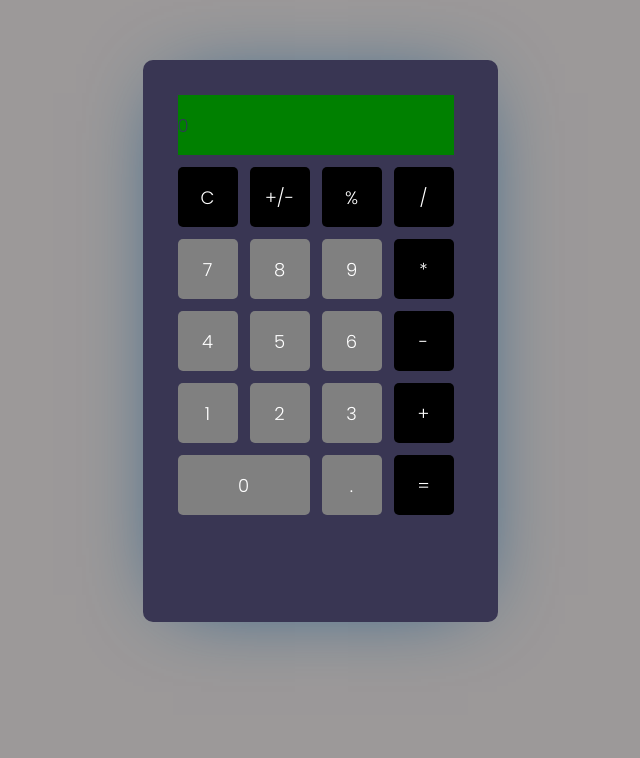
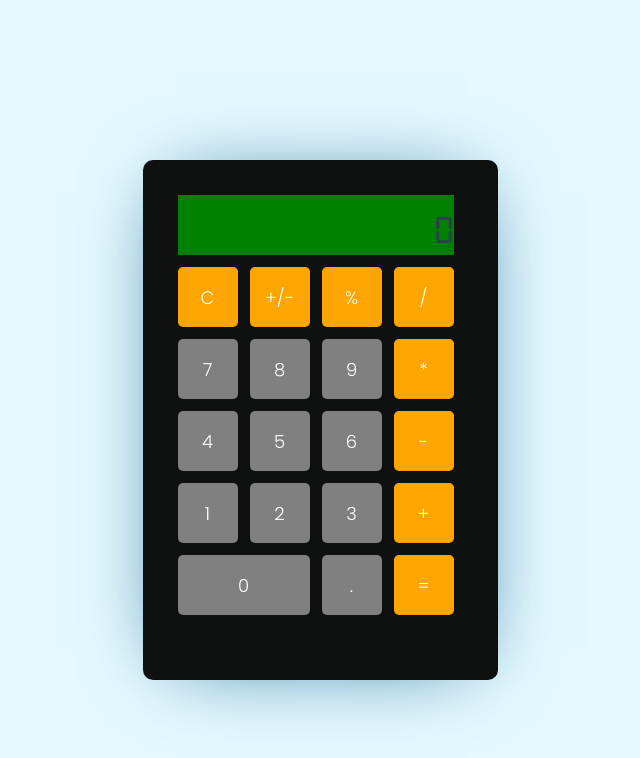
Before and after one commit to JP3015/Calculadora, a Vue app: page / in a window 1280 px wide. Shown: the top 758 px of the page, without its empty margins (320-960 px from the left). Built offline with nearby package versions, Linux system fonts and the light colour scheme.

Commit message:
Mudanças na estética

```diff
--- a/src/components/Calculadora/home-page.vue
+++ b/src/components/Calculadora/home-page.vue
@@ -33,15 +33,28 @@
 <style>
   @import url("https://fonts.googleapis.com/css?family=Poppins:300,500&display=swap");
 
+  @font-face {
+    font-family: 'Digital7';
+    src: url('@/assets/fonts/digital-7.ttf') format('truetype');
+  }
+
   body{
     margin: 0;
-    background-color: rgb(156, 153, 153);
+    background-color: #e3f9ff;
   }
   .app{
     margin-top: -60px;
     width: 100%;
     height: 100vh;
   }
+
+  .container{
+    display: flex;
+    align-items: center;
+    justify-content: center;
+    height: 90vh;
+  }
+
   .calculator {
     display: grid;
     grid-template-rows: repeat(7, minmax(60px, auto));
@@ -51,11 +64,12 @@
     font-family: "Poppins";
     font-weight: 300;
     font-size: 18px;
-    background-color: rgb(57, 54, 83);
+    background-color: #0e0f0f;
     border-radius: 10px;
     box-shadow: 0px 3px 80px -30px rgba(13, 81, 134, 1);
     margin: 0 auto;
     width: 285px;
+    height: 450px;
   }
 
   .btn,.zero {
@@ -72,10 +86,12 @@
   }
 
   .display {
-    text-align: right;
+    font-family: 'Digital7';
+    font-size: 40px;
     grid-column: 1 / 5;
     display: flex;
     align-items: center;
+    justify-content: right;
     background-color: green;
   }
 
@@ -84,7 +100,12 @@
   }
 
   .operator {
-    background-color: black;
+    background-color: orange;
     color: white;
   }
+
+  .btn:active{
+    transform: scale(0.85);
+  }
+
 </style>
```
Also changed, not shown: src/assets/fonts/digital-7.ttf (added), src/assets/logo.png (deleted).
